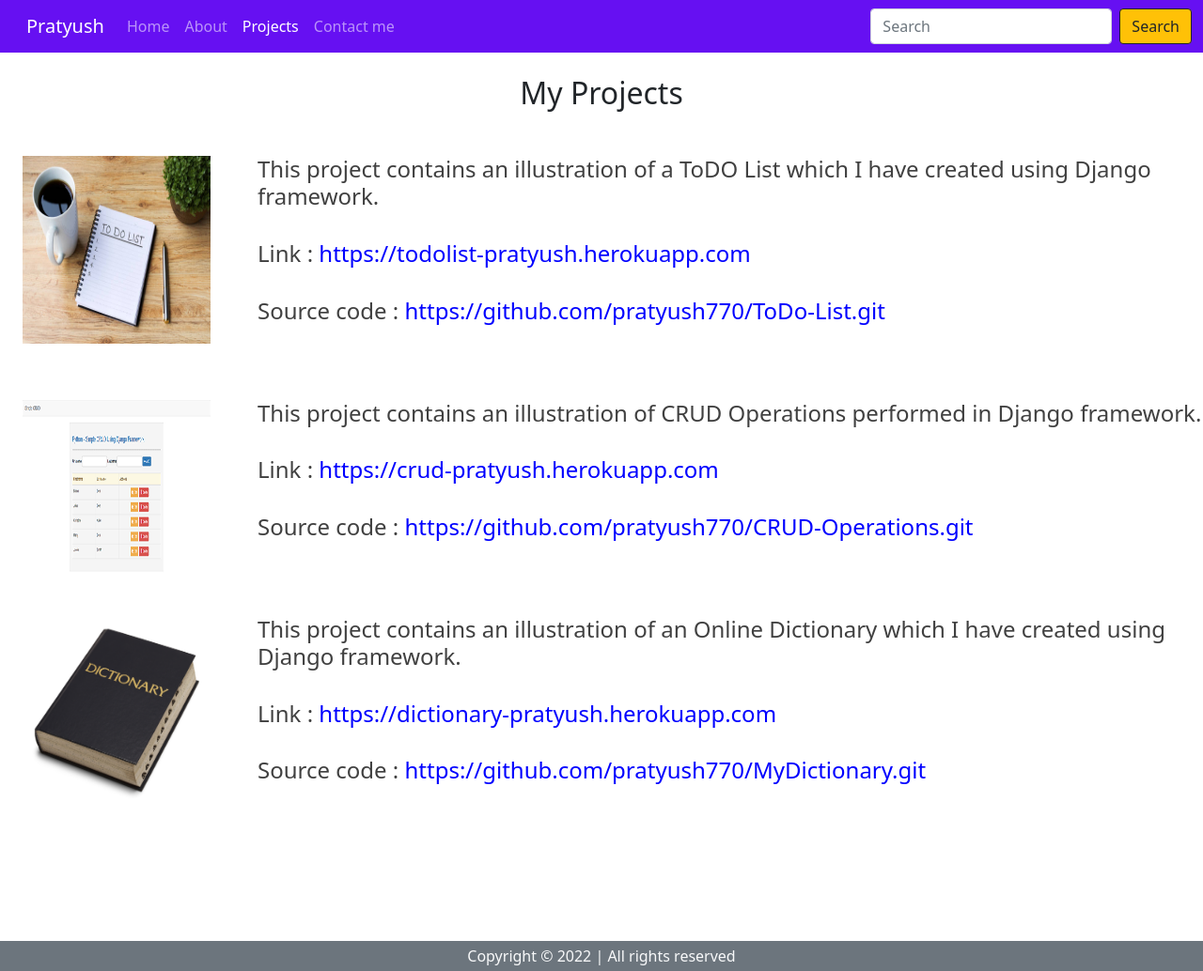
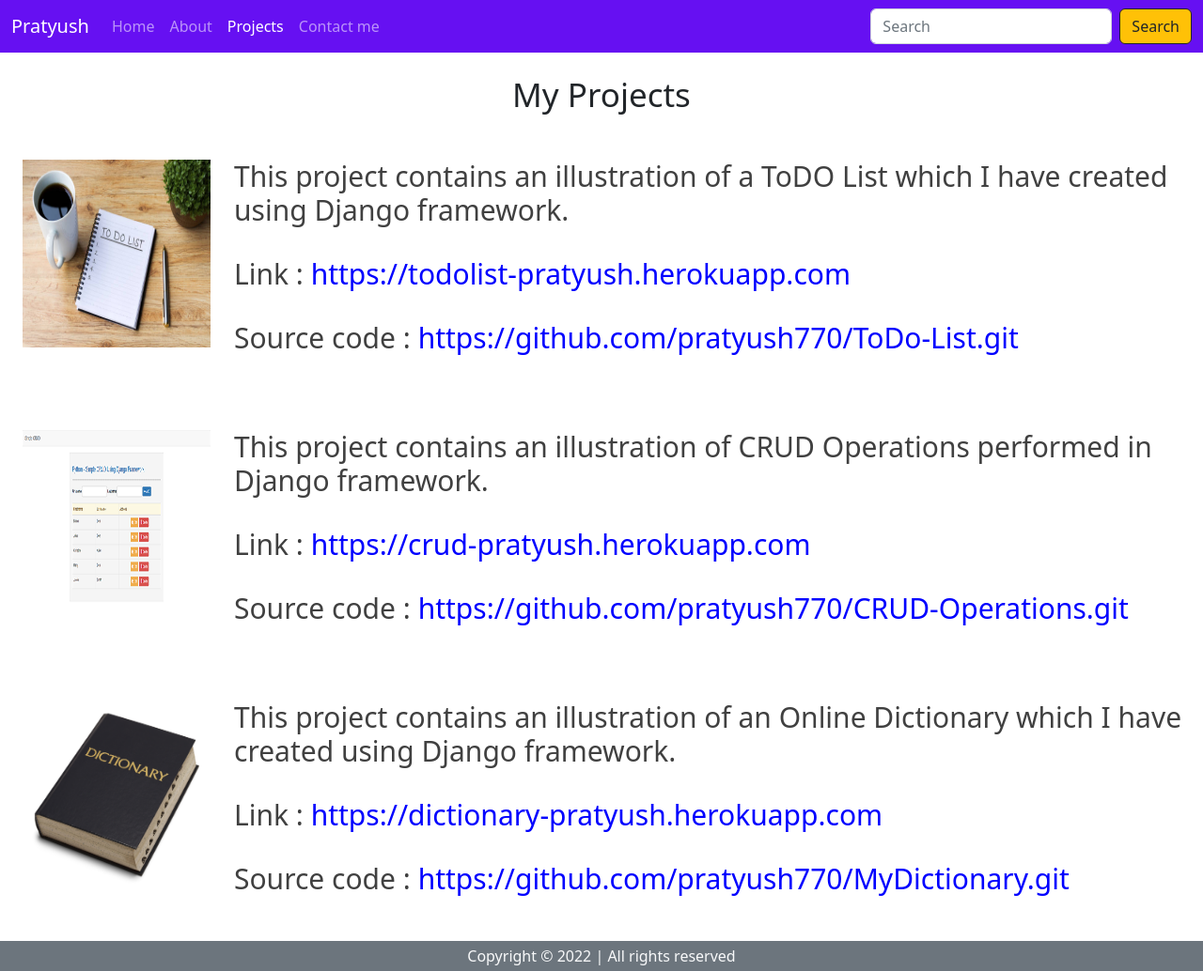
Before and after one commit to pratyush770/Portfolio, a Django app: page /projects in a window 1280 px wide. Shown: the whole page at 94% size. Run offline with Django 4.2, Linux system fonts and the light colour scheme.

Commit message:
first commit

```diff
--- a/home/urls.py
+++ b/home/urls.py
@@ -10,5 +10,5 @@ urlpatterns = [
      path('', views.home, name='home'),
      path('about', views.about, name='about'),
      path('projects', views.projects, name='projects'),
-     path('contact/', views.contact, name='contact')
+     path('contact/', views.contact, name='contact'),
 ]
--- a/home/views.py
+++ b/home/views.py
@@ -1,4 +1,5 @@
 from django.shortcuts import render
+from django.views.decorators.csrf import requires_csrf_token
 from home.models import Contact
 
 # Create your views here.
@@ -15,6 +16,7 @@ def projects(request):
     #return HttpResponse("This is my projects page (/projects)")
     return render(request,"projects.html")
 
+@requires_csrf_token
 def contact(request):
     context={'success':False}
     if request.method=="POST":
--- a/static/mycss.css
+++ /dev/null
@@ -1,46 +0,0 @@
-.img-left{
-    float:left;
-    margin-right:50px;
-}
-.img-left1{
-    float:left;
-    margin-right:50px;
-}
-.img-left2{
-    float:left;
-    margin-right:50px;
-}
-a{
-    text-decoration:none;
-    color:blue;
-}
-@media only screen and (min-device-width : 200px) and (max-device-width : 480px) {
-    html,body{
-        width:100%;
-        height:100%;
-        margin:0;
-        padding:0;
-        overflow-x:hidden;
-    }
-    .img-left{
-        height:50%;
-        width:40%;
-        margin-left:0;
-        margin-right:10px;
-    }
-    .img-left1{
-        height:50%;
-        width:40%;
-        margin-left:0;
-        margin-right:10px;
-    }
-    .img-left2{
-        height:50%;
-        width:40%;
-        margin-left:0;
-        margin-right:10px;
-    }
-    h4{
-        font-size:18px;
-    }
-}
--- /dev/null
+++ b/static/portfolio.css
@@ -0,0 +1,103 @@
+.img-left{
+    float:left;
+    margin-right:50px;
+}
+.img-left1{
+    float:left;
+    margin-right:50px;
+}
+.img-left2{
+    float:left;
+    margin-right:50px;
+}
+a{
+    text-decoration:none;
+    color:blue;
+}
+div.container h2.my-header{
+    text-align:center;
+}
+div.container ul.unorder li.mylist{
+    font-size:25px;
+    color:rgba(0, 0, 0, 0.750);
+}
+div.container a.anchor{
+    font-size:45px;
+}
+h4{
+    font-size:22px;
+    font-weight:normal;
+    color:rgba(0, 0, 0, 0.750);
+
+}
+@media only screen and (min-device-width : 320px) and (max-device-width : 480px) {
+    html,body{
+        width:100%;
+        height:100%;
+        margin:0;
+        padding:0;
+        overflow-x:hidden;
+    }
+    .img-left{
+        height:50%;
+        width:40%;
+        margin-left:0;
+        margin-right:10px;
+    }
+    .img-left1{
+        height:50%;
+        width:40%;
+        margin-left:0;
+        margin-right:10px;
+    }
+    .img-left2{
+        height:50%;
+        width:40%;
+        margin-left:0;
+        margin-right:10px;
+    }
+    h4{
+        font-size:18px;
+    }
+    div.container ul.unorder li.mylist{
+        font-size:22px;
+    }
+    div.container a.anchor{
+        font-size:38px;
+    }
+}
+@media only screen and (min-device-width : 200px) and (max-device-width : 300px){
+    div.container ul.unorder li.mylist{
+        font-size:13px;
+    }
+}
+@media only screen and (min-device-width : 700px) and (max-device-width : 950px){
+    html,body{
+        width:100%;
+        height:100%;
+        margin:0;
+        padding:0;
+        overflow-x:hidden;
+    }
+    div.container ul.unorder li.mylist{
+        font-size:30px;
+    }
+    div.container a.anchor{
+        font-size:70px;
+    }
+    div.container h2.my-header{
+        font-size:35px;
+    }
+    h4{
+        font-size:30px;
+    }
+    .img-left{
+        margin-right:25px;
+    }
+    .img-left1{
+        margin-right:25px;
+    }
+    .img-left2{
+        margin-right:25px;
+    }
+}
--- a/templates/base.html
+++ b/templates/base.html
@@ -7,15 +7,15 @@
     <meta name="viewport" content="width=device-width, initial-scale=1, shrink-to-fit=no">
 
     <!-- Bootstrap CSS -->
-    <link href="https://cdn.jsdelivr.net/npm/bootstrap@5.0.2/dist/css/bootstrap.min.css" rel="stylesheet" integrity="sha384-EVSTQN3/azprG1Anm3QDgpJLIm9Nao0Yz1ztcQTwFspd3yD65VohhpuuCOmLASjC" crossorigin="anonymous">
-    <link rel="stylesheet" type="text/css" href="static/mycss.css">
+    <link href="https://cdn.jsdelivr.net/npm/bootstrap@5.2.1/dist/css/bootstrap.min.css" rel="stylesheet" integrity="sha384-iYQeCzEYFbKjA/T2uDLTpkwGzCiq6soy8tYaI1GyVh/UjpbCx/TYkiZhlZB6+fzT" crossorigin="anonymous">
+    <link rel="stylesheet" type="text/css" href="static/portfolio.css">
     <title>{% block title %} {% endblock title %} </title>
 </head>
 
 <body>
     <nav class="navbar navbar-expand-lg navbar-dark" style="background:#6610f2;">
         <div class="container-fluid">
-            <a class="navbar-brand ms-3" href="#">Pratyush</a>
+            <a class="navbar-brand" href="#">Pratyush</a>
             <button class="navbar-toggler" type="button" data-bs-toggle="collapse"
                 data-bs-target="#navbarSupportedContent" aria-controls="navbarSupportedContent" aria-expanded="false"
                 aria-label="Toggle navigation">
@@ -48,7 +48,7 @@
     {% endblock body %}
 
     </div>
-    <footer style="text-align:center;font-size:medium;" class="bg-secondary text-light py-1 fixed-bottom"> Copyright
+    <footer style="font-size:medium;text-align:center;" class="bg-secondary text-light py-1 fixed-bottom"> Copyright
         &#169
         2022 | All
         rights reserved </footer>
--- a/templates/projects.html
+++ b/templates/projects.html
@@ -4,35 +4,35 @@
 {% load static %}
 {% block body %}
     <div class="container my-4">
-        <h2 class="text-center">My Projects</h2>
+        <h2 class="my-header">My Projects</h2>
 
     </div>
     <br>
 <div class="ms-4">
     <img src="{% static 'pic 19.jpg' %}" height="200" width="200" class="img-left">
-    <h4 style="font-weight:normal;color:rgba(0, 0, 0, 0.750)"> This project contains an illustration of a ToDO List which I have created using Django framework. </h4>
+    <h4> This project contains an illustration of a ToDO List which I have created using Django framework. </h4>
     <br>
-    <h4 style="font-weight:normal;color:rgba(0, 0, 0, 0.750)"> Link : <a href="https://todolist-pratyush.herokuapp.com/" target="_blank"> https://todolist-pratyush.herokuapp.com </a> </h4>
+    <h4> Link : <a href="https://todolist-pratyush.herokuapp.com/" target="_blank"> https://todolist-pratyush.herokuapp.com </a> </h4>
     <br>
-    <h4 style="font-weight:normal;color:rgba(0, 0, 0, 0.750)"> Source code : <a href="https://github.com/pratyush770/ToDo-List.git" target="_blank"> https://github.com/pratyush770/ToDo-List.git </a> </h4>
+    <h4> Source code : <a href="https://github.com/pratyush770/ToDo-List.git" target="_blank"> https://github.com/pratyush770/ToDo-List.git </a> </h4>
 </div>
 <br> <br> <br>
 <div class="ms-4">
     <img src="{% static 'pic 21.jpg' %}" height="200" width="200" class="img-left1">
-    <h4 style="font-weight:normal;color:rgba(0, 0, 0, 0.750)"> This project contains an illustration of CRUD Operations performed in Django framework. </h4>
+    <h4> This project contains an illustration of CRUD Operations performed in Django framework. </h4>
     <br>
-    <h4 style="font-weight:normal;color:rgba(0, 0, 0, 0.750)"> Link : <a href="https://crud-pratyush.herokuapp.com/" target="_blank"> https://crud-pratyush.herokuapp.com</a></h4>
+    <h4> Link : <a href="https://crud-pratyush.herokuapp.com/" target="_blank"> https://crud-pratyush.herokuapp.com</a></h4>
     <br>
-    <h4 style="font-weight:normal;color:rgba(0, 0, 0, 0.750)"> Source code : <a href="https://github.com/pratyush770/CRUD-Operations.git" target="_blank"> https://github.com/pratyush770/CRUD-Operations.git </a> </h4>
+    <h4> Source code : <a href="https://github.com/pratyush770/CRUD-Operations.git" target="_blank"> https://github.com/pratyush770/CRUD-Operations.git </a> </h4>
 </div>
 <br> <br> <br>
 <div class="ms-4">
     <img src="{% static 'pic 43.jpg' %}" height="200" width="200" class="img-left2">
-    <h4 style="font-weight:normal;color:rgba(0, 0, 0, 0.750)"> This project contains an illustration of an Online Dictionary which I have created using Django framework. </h4>
+    <h4> This project contains an illustration of an Online Dictionary which I have created using Django framework. </h4>
     <br>
-    <h4 style="font-weight:normal;color:rgba(0, 0, 0, 0.750)"> Link : <a href="https://dictionary-pratyush.herokuapp.com/" target="_blank"> https://dictionary-pratyush.herokuapp.com </a> </h4>
+    <h4> Link : <a href="https://dictionary-pratyush.herokuapp.com/" target="_blank"> https://dictionary-pratyush.herokuapp.com </a> </h4>
     <br>
-    <h4 style="font-weight:normal;color:rgba(0, 0, 0, 0.750)"> Source code : <a href="https://github.com/pratyush770/MyDictionary.git" target="_blank"> https://github.com/pratyush770/MyDictionary.git </a> </h4>
+    <h4> Source code : <a href="https://github.com/pratyush770/MyDictionary.git" target="_blank"> https://github.com/pratyush770/MyDictionary.git </a> </h4>
 </div>
 <br> <br> <br>
 {% endblock body %}
```
Also changed, not shown: templates/about.html (+10 -10 lines), templates/contact.html (+6 -2 lines), db.sqlite3.
